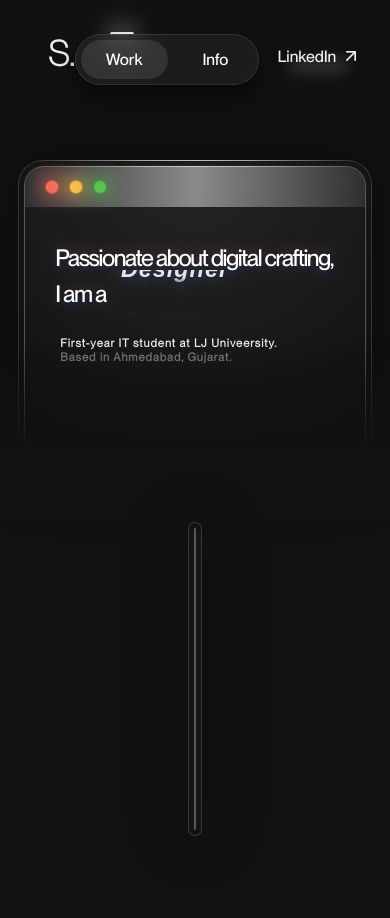
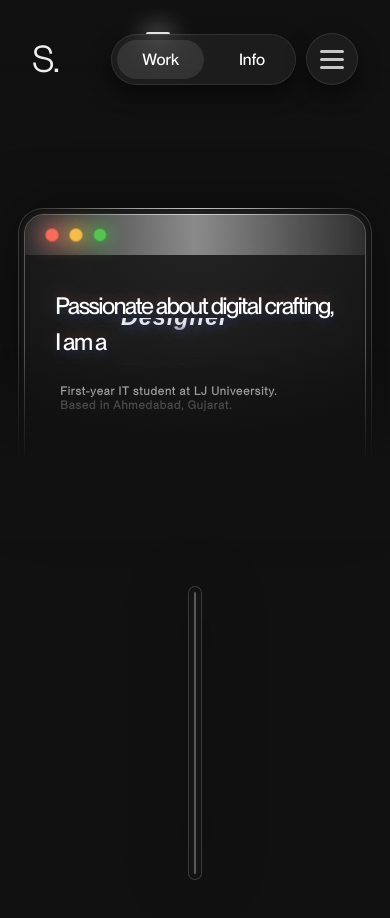
Before and after one commit to suryanshsinh/Suryanshsinh, a React (Vite) app: page / in a window 390 px wide. Shown: the top 918 px of the page. Built offline with nearby package versions, Linux system fonts and the light colour scheme; a web font is replaced by a local one.

Commit message:
nav-bar-responsive-done

```diff
--- a/src/components/Navbar.jsx
+++ b/src/components/Navbar.jsx
@@ -7,17 +7,27 @@ import './navbar.css';
 export default function Navbar({workPage, setWorkPage, setLoading}) {
     const [menuBgStyles, setMenuBgStyles] = React.useState( {transform: "translateX(0%) scaleX(100%)"})
     const [menuGlowStyles, setMenuGlowStyles] = React.useState( {transform: "translateX(35px)"} )
+    const [mobilePopup, setMobilePopup] = React.useState(false)
 
     const links = [
-        {key: 1, link: 'https://linkedin/in/suryanshsinh', text: 'LinkedIn', external: true},
+        {key: 1, link: 'https://linkedin.com/in/suryanshsinh', text: 'LinkedIn', external: true},
     ]
 
     const linkItems = links.map((link) => {
             return (
                 <a href={link.link} className="link" key={link.key}>
-                    <span className="glow"></span>
+                    <span className="link-glow"></span>
                     {link.text}
-                    {link.external && <img src={linkImage} alt={link.text} />}
+                    {link.external && <img className="external-link-arrow" src={linkImage} alt={link.text} />}
+                </a>
+            )
+        }
+    )
+    const mobileLinkItems = links.map((link) => {
+            return (
+                <a href={link.link} target="_blank" className="mobile-link" key={link.key}>
+                    {link.text}
+                    {link.external && <img className="external-link-arrow" src={linkImage}/>}
                 </a>
             )
         }
@@ -30,7 +40,7 @@ export default function Navbar({workPage, setWorkPage, setLoading}) {
 
     React.useEffect(() => {
         setMenuBgStyles({transform: workPage ? "translateX(0%) scaleX(100%)" : "translateX(100%) scaleX(95%)"})
-        setMenuGlowStyles({transform: workPage ? "translateX(35px)" : "translateX(127px)"})
+        setMenuGlowStyles({transform: workPage ? "translateX(35px)" : "translateX(125px)"})
     }, [])
 
     return (
@@ -40,6 +50,7 @@ export default function Navbar({workPage, setWorkPage, setLoading}) {
                 <h1 className="logo">Suryanshsinh Sisodiya</h1>
                 <h1 className="logo logo-2">S. Sisodiya</h1>
                 <h1 className="logo logo-3">S.</h1>
+                <div className="menu">
                     <div className="page-menu">
                         <CSSTransition
                             in={workPage}
@@ -60,8 +71,41 @@ export default function Navbar({workPage, setWorkPage, setLoading}) {
                                 <div className="page-button" onClick={() => {setWorkPage(true); setLoading(true)}}>Work</div>
                             </Link>
                             <Link to="/info">
-                        <div className="page-button" onClick={() => {setWorkPage(false); setLoading(true)}}>Info</div>
+                                <div className="page-button" onClick={() => {setWorkPage(false); setLoading(true);}}>Info</div>
                             </Link>
+                        </div>
+                    </div>
+                    <div className="hamburger" onClick={() => setMobilePopup(prev => !prev)}>
+                        <CSSTransition
+                            in={!mobilePopup}
+                            timeout={500}
+                            classNames="animate-hamburger-line-1"
+                        >
+                            <div className="line line-1"></div>
+                        </CSSTransition>
+                        <CSSTransition
+                            in={!mobilePopup}
+                            timeout={500}
+                            classNames="animate-hamburger-line-2"
+                        >
+                            <div className="line line-2"></div>
+                        </CSSTransition>
+                        <CSSTransition
+                            in={!mobilePopup}
+                            timeout={500}
+                            classNames="animate-hamburger-line-3"
+                        >
+                            <div className="line line-3"></div>
+                        </CSSTransition>
+                        <CSSTransition
+                            in={mobilePopup}
+                            timeout={500}
+                            classNames="animate-popup"
+                        >
+                            <div className="popup" onClick={(e) => e.stopPropagation()}>
+                                {mobileLinkItems}
+                            </div>
+                        </CSSTransition>
                     </div>
                 </div>
                 <div className="links">
--- a/src/components/navbar.css
+++ b/src/components/navbar.css
@@ -3,7 +3,6 @@
     justify-content: space-between;
     align-items: center;
     flex: 1;
-    align-items: flex-start;
     padding: 2rem 3rem 0;
 }
 
@@ -16,6 +15,179 @@
 .logo { display: flex; }
 .logo-2 { display: none; }
 .logo-3 { display: none; }
+
+.menu {
+    display: flex;
+    gap: 10px;
+    align-items: flex-end;
+}
+
+.hamburger {
+    position: relative;
+    width: 50px;
+    height: 50px;
+    border-radius: 50%;
+    backdrop-filter: blur(15px);
+    cursor: pointer;
+    display: flex;
+    flex-direction: column;
+    justify-content: center;
+    align-items: center;
+    gap: 5px;
+    border: 1px solid rgba(242, 242, 242, .1);
+    background-color: rgba(242, 242, 242, .05);
+    box-shadow: 0 10px 20px rgba(0, 0, 0, .5);
+    display: none;
+}
+
+.hamburger .line {
+    width: 24px;
+    height: 3px;
+    background-color: rgb(200, 200, 200);
+    border-radius: 2px;
+}
+
+/* .line-1 {
+    transform: translateY(265%) rotate(45deg);
+}
+.line-2 {
+    transform: scale(0);
+}
+.line-3 {
+    transform: translateY(-265%) rotate(-45deg);
+} */
+
+.animate-hamburger-line-1-enter {
+    transform: translateY(265%) rotate(45deg);
+
+}
+.animate-hamburger-line-1-enter-active {
+    transform: translateY(0%) rotate(0deg);
+    transition: transform 500ms ease-in-out;
+}
+.animate-hamburger-line-1-enter-done{
+    transform: translateY(0%) rotate(0deg);
+}
+.animate-hamburger-line-1-exit {
+    transform: translateY(0%) rotate(0deg);
+}
+.animate-hamburger-line-1-exit-active {
+    transform: translateY(265%) rotate(45deg);
+    transition: transform 500ms ease-in-out;
+}
+.animate-hamburger-line-1-exit-done{
+    transform: translateY(265%) rotate(45deg);
+}
+
+.animate-hamburger-line-2-enter {
+    transform: scale(0);
+}
+.animate-hamburger-line-2-enter-active {
+    transform: scale(1);
+    transition: transform 500ms ease-in-out;
+}
+.animate-hamburger-line-2-enter-done{
+    transform: scale(1);
+}
+.animate-hamburger-line-2-exit {
+    transform: scale(1);
+}
+.animate-hamburger-line-2-exit-active {
+    transform: scale(0);
+    transition: transform 500ms ease-in-out;
+}
+.animate-hamburger-line-2-exit-done{
+    transform: scale(0);
+}
+
+.animate-hamburger-line-3-enter {
+    transform: translateY(-265%) rotate(-45deg);
+}
+.animate-hamburger-line-3-enter-active {
+    transform: translateY(0%) rotate(0deg);
+    transition: transform 500ms ease-in-out;
+}
+.animate-hamburger-line-3-enter-done{
+    transform: translateY(0%) rotate(0deg);
+}
+.animate-hamburger-line-3-exit {
+    transform: translateY(0%) rotate(0deg);
+}
+.animate-hamburger-line-3-exit-active {
+    transform: translateY(-265%) rotate(-45deg);
+    transition: transform 500ms ease-in-out;
+}
+.animate-hamburger-line-3-exit-done{
+    transform: translateY(-265%) rotate(-45deg);
+}
+
+
+.popup {
+    position: absolute;
+    top: 120%;
+    right: 0;
+    left: auto;
+    bottom: auto;
+    backdrop-filter: blur(10px);
+    padding: 8px;
+    display: flex;
+    flex-direction: column;
+    justify-content: center;
+    align-items: center;
+    gap: 5px;
+    border-radius: 15px;
+    transform: scale(0);
+    opacity: 0;
+    border: 1px solid rgba(242, 242, 242, .1);
+    background-color: rgba(242, 242, 242, .05);
+    box-shadow: 0 10px 20px rgba(0, 0, 0, .5);
+    transform-origin: top right;
+}
+
+.animate-popup-enter {
+    transform: scale(0);
+    opacity: 0;
+}
+.animate-popup-enter-active {
+    transform: scale(1);
+    opacity: 1;
+    transition: all 500ms ease-in-out;
+}
+.animate-popup-enter-done{
+    transform: scale(1);
+    opacity: 1;
+}
+.animate-popup-exit {
+    transform: scale(1);
+    opacity: 1;
+}
+.animate-popup-exit-active {
+    transform: scale(0);
+    opacity: 0;
+    transition: all 500ms ease-in-out;
+}
+.animate-popup-exit-done{
+    transform: scale(0);
+    opacity: 0;
+}
+
+.mobile-link {
+    padding: 12px 14px;
+    border-radius: 10px;
+    display: flex;
+    align-items: center;
+    justify-content: space-between;
+    width: calc(100% - 25px);
+    gap: 30px;
+    text-decoration: none;
+    color: #eee;
+    transition: background 0.2s ease-in-out;
+}
+
+.mobile-link:hover {
+    background: rgba(242, 242, 242, 0.1);
+    transition: background 0.2s ease-in-out;
+}
 
 .page-buttons {
     position: relative;
@@ -91,7 +263,7 @@
 }
 
 .animate-nav-glow-enter {
-    transform: translateX(127px);
+    transform: translateX(125px);
 }
 .animate-nav-glow-enter-active {
     transform: translateX(35px);
@@ -104,11 +276,11 @@
     transform: translateX(35px);
 }
 .animate-nav-glow-exit-active {
-    transform: translateX(127px);
+    transform: translateX(125px);
     transition: transform 500ms ease-in-out;
 }
 .animate-nav-glow-exit-done{
-    transform: translateX(127px);
+    transform: translateX(125px);
 }
 
 .links {
@@ -135,13 +307,13 @@
     box-shadow: inset   0 0 10px rgba(255, 255, 255, 0.4);
 }
 
-.links img {
+.external-link-arrow {
     background: transparent;
     width: 20px;
     height: auto;
 }
 
-.glow {
+.link-glow {
     box-shadow: 0 0 15px 5px rgba(255, 255, 255, 0.2);
     border-radius: 30px;
     transition: left, bottom, right,  0.3s ease-in-out;
@@ -151,7 +323,7 @@
     top: 70%;
 }
 
-.link:hover .glow {
+.link:hover .link-glow {
     box-shadow: 0 0 15px rgba(255, 255, 255, 0.1);
     transition: all 0.2s ease-in-out;
     top: 0;
--- a/src/components/window.css
+++ b/src/components/window.css
@@ -210,6 +210,7 @@
 @media screen and (max-width: 1086px) {
     .window-outline {
         height: 600px;
+        margin: 3rem 5vw;
     }
 
     .hero {
@@ -244,9 +245,12 @@
 }
 
 @media screen and (max-width: 800px) {
+    .nav {
+        padding: 2rem;
+    }
+
     .window-outline {
-        margin: 0;
-        margin-bottom: 3rem;
+        margin: 3rem 0 9vw;
         height: 80vw;
     }
     .hero {
@@ -261,10 +265,22 @@
     }
 }
 
-@media screen and (max-width: 650px) {
+@media screen and (max-width: 655px) {
     .logo { display: none; }
     .logo-2 { display: none; }
     .logo-3 { display: flex; }
+
+    .links {
+        display: none;
+    }
+    .hamburger {
+        display: flex;
+    }
+
+    .window-outline {
+        margin: 3rem 0 9vw;
+        height: 75vw;
+    }
 
     .heading {
         letter-spacing: -1.5px;
--- a/src/fonts.css
+++ b/src/fonts.css
@@ -3,19 +3,23 @@
 @font-face {
     font-family: "Neue Montreal Bold";
     src:url('./assets/fonts/PPNeueMontreal-Bold.otf'), format('opentype');
+    font-display:block;
 }
 
 @font-face {
     font-family: "Neue Montreal Book";
     src:url('./assets/fonts/PPNeueMontreal-Book.otf'), format('opentype');
+    font-display:block;
 }
 
 @font-face {
     font-family: "Neue Montreal Medium";
     src:url('./assets/fonts/PPNeueMontreal-Medium.otf'), format('opentype');
+    font-display:block;
 }
 
 @font-face {
     font-family: "Neue Montreal Thin";
     src:url('./assets/fonts/PPNeueMontreal-Thin.otf'), format('opentype');
+    font-display:block;
 }
```
Lines whose indentation alone changed are shown as unchanged.
